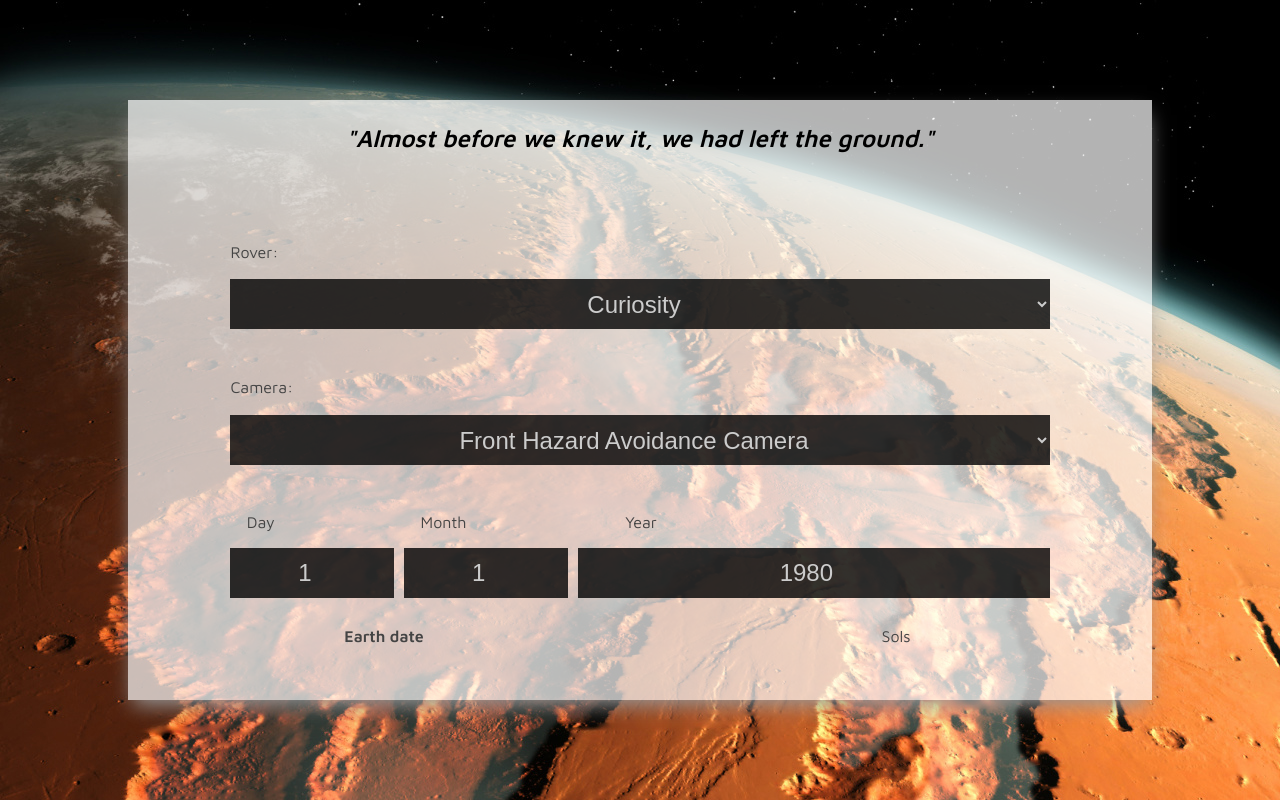
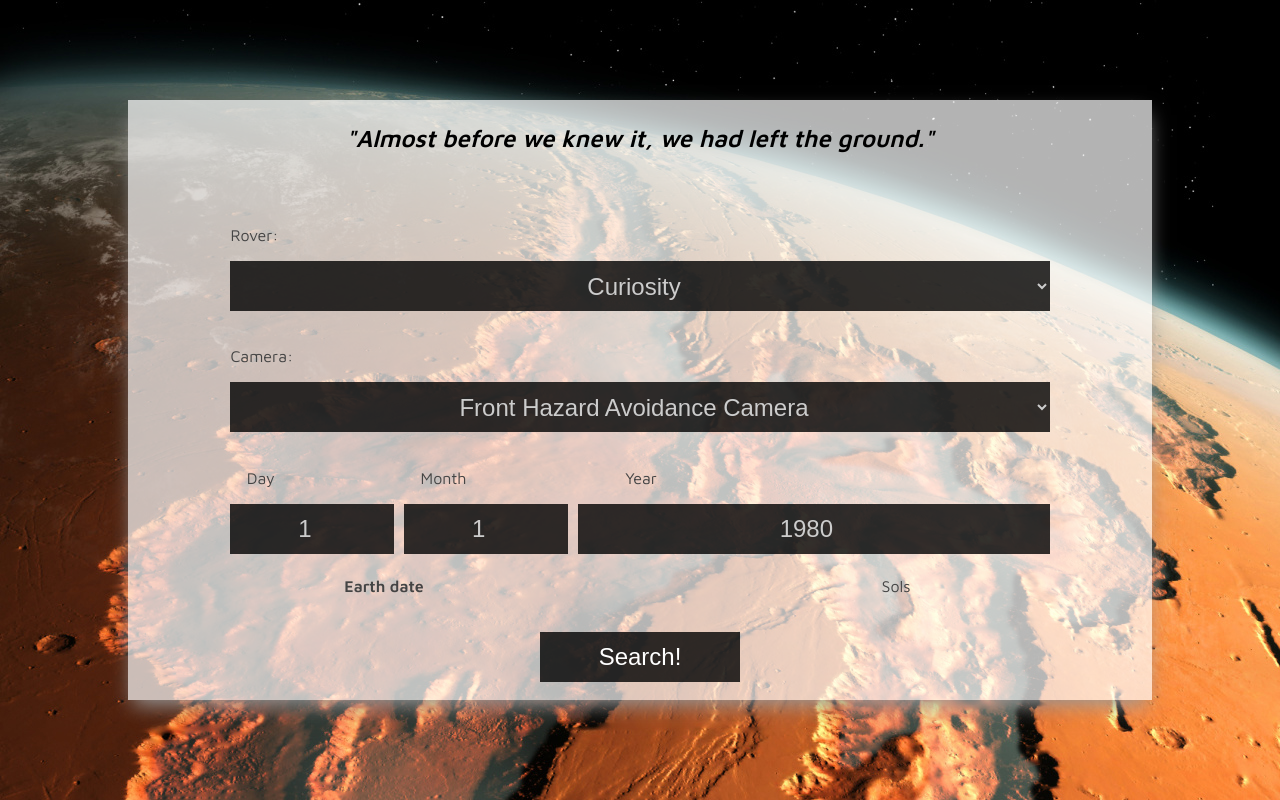
Before and after one commit to alkapone312/VueNasaRoverPhotosApp, a Vue app: page / in a window 1280 px wide. Built offline with nearby package versions, Linux system fonts and the light colour scheme.

Commit message:
Added button

```diff
--- a/package.json
+++ b/package.json
@@ -8,6 +8,7 @@
     "test:unit": "vitest --environment jsdom"
   },
   "dependencies": {
+    "axios": "^0.27.2",
     "sass": "^1.51.0",
     "vue": "^3.2.33"
   },
--- a/src/components/Picker.vue
+++ b/src/components/Picker.vue
@@ -41,10 +41,17 @@
 			<div :class="{active : dateType}">Earth date</div>
 			<div :class="{active : !dateType}">Sols</div>
 		</div>
+
+		<button class="search">
+			Search!
+		</button>
 	</div>
 </template>
 
 <script>
+import axios from 'axios';
+
+
 export default {
 
   name: 'Picker',
@@ -63,7 +70,7 @@ export default {
 	.pickerWrapper
 	{
 		display: grid;
-		grid-template-rows:2fr 0.5fr 1.5fr 0.5fr 1.5fr 0.5fr 1.5fr 0.2fr;
+		grid-template-rows:2fr 0.5fr 1.5fr 0.5fr 1.5fr 0.5fr 1.5fr 0.2fr 0.3fr;
 		width: 80%;
 		height: 600px;
 
@@ -170,4 +177,23 @@ export default {
 	{
 		font-weight: 600;
 	}
+
+	.search
+	{
+		position: relative;
+		z-index: 1;
+		color: #fff;
+		font-size: 1.5em;
+		width: 200px;
+		height: 50px;
+		border:none;
+		background-color: rgba(#000, .8);
+		cursor: pointer;
+		transition: background-color .3s ease;
+
+		&:hover
+		{
+			background-color: rgba(#000, 0.75);
+		}
+	}
 </style>
```
Also changed, not shown: 1 other file (tests, documents, lock files or other folders).
